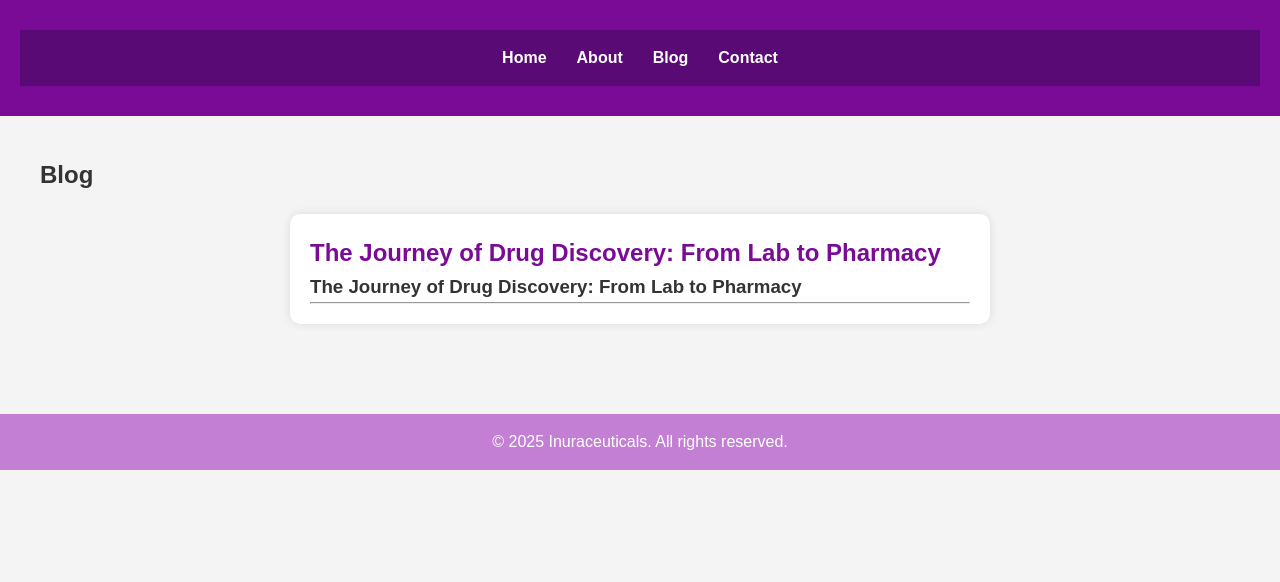
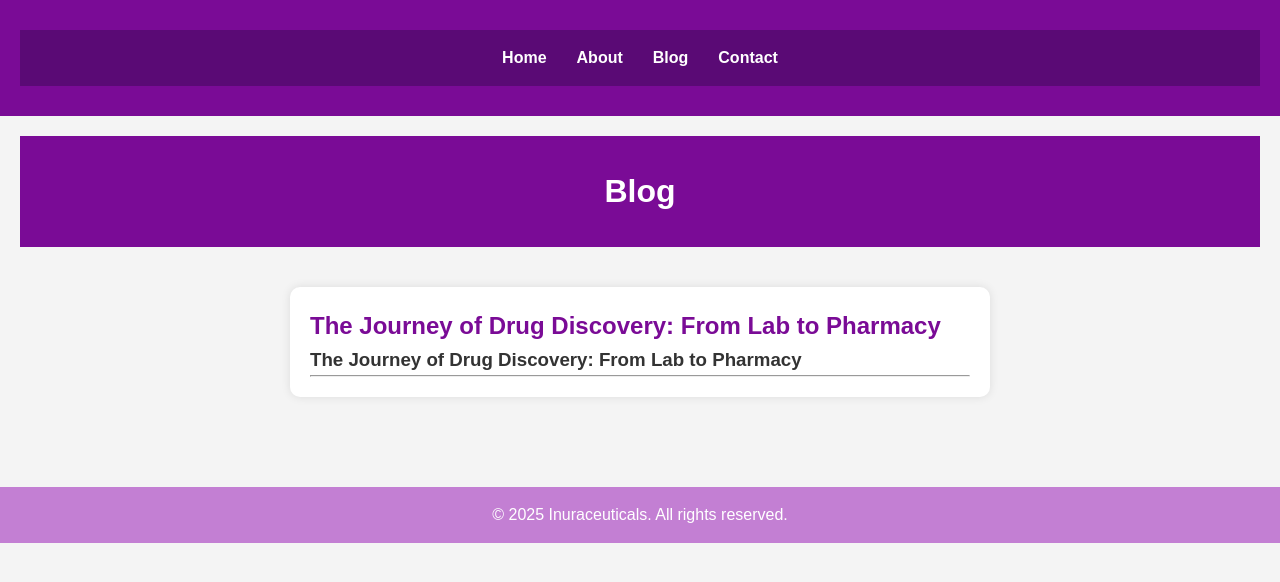
Before and after one commit to InuraK/inuraceuticals, a Jekyll site: the page built from blog.html, in a window 1280 px wide. Shown: the top 582 px of the page. Built offline with Jekyll 4.4.1, drawn with Linux system fonts in a browser that asks for light colours.

Commit message:
Update blog.html

```diff
--- a/blog.html
+++ b/blog.html
@@ -3,19 +3,12 @@ layout: default
 title: Blog
 ---
 
-<!DOCTYPE html>
-<html lang="en">
-<head>
-    <meta charset="UTF-8">
-    <meta name="viewport" content="width=device-width, initial-scale=1.0">
-    <title>Blog - Inuraceuticals</title>
-    <link rel="stylesheet" href="style.css">  <!-- Ensure this CSS is the same as other pages -->
-</head>
-<body>
+<header>
+  <h1>Blog</h1>
+</header>
 
 <main>
   <section class="blog-section">
-            <h1>Blog</h1>
     {% for post in site.posts %}
       <article class="blog-post">
         <h2><a href="{{ post.url | relative_url }}">{{ post.title }}</a></h2>
@@ -25,6 +18,3 @@ title: Blog
     {% endfor %}
   </section>
 </main>
-
-</body>
-</html>
```
Lines whose indentation alone changed are shown as unchanged.
